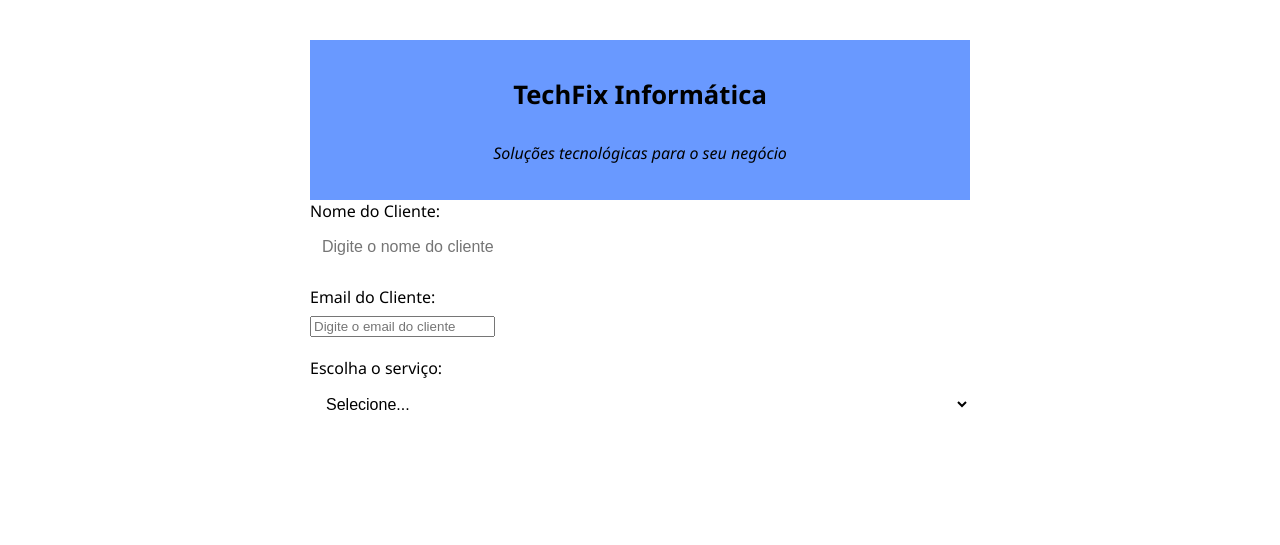
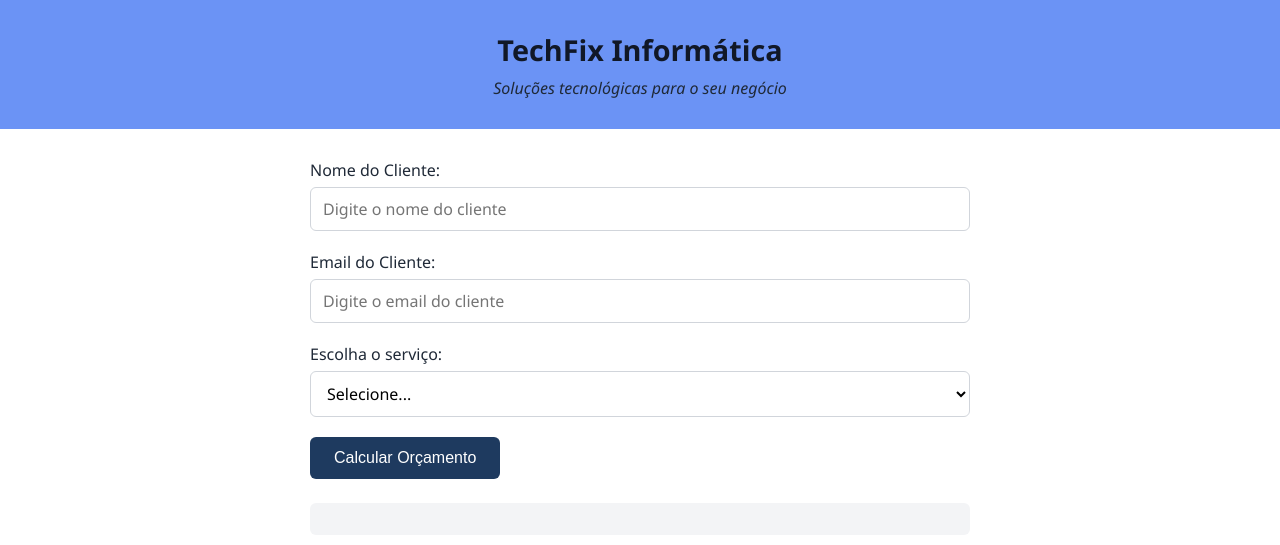
Before and after one commit to jp2009ss/TechFix-Inform-tica, a plain HTML site: page index.html in a window 1280 px wide. Drawn offline with Linux system fonts and the light colour scheme.

Commit message:
Agora Funcionando

```diff
--- a/index.html
+++ b/index.html
@@ -1,49 +1,55 @@
 <!DOCTYPE html>
-<html lang="en">
+<html lang="pt-BR">
 <head>
 <meta charset="UTF-8">
 <meta name="viewport" content="width=device-width, initial-scale=1.0">
+<title>Orçamento de Serviços</title>
 <link rel="stylesheet" href="style.css">
-    <title>TechFix Informática</title>
 </head>
 <body>
 
-    <!-- Topo do site -->
-    <header>
-
+<!-- Parte de cima do site -->
+  <header class="cabecalho">
     <h1>TechFix Informática</h1>
-        <p> <i>Soluções tecnológicas para o seu negócio</i> </p>
-
+    <p>Soluções tecnológicas para o seu negócio</p>
   </header>
 
-    <!-- Campo de cadastro do cliente -->
-<div class ="campo">
-    <label for="nomedoCliente">Nome do Cliente:</label>
-    <input type="text" id="nomedoCliente" placeholder="Digite o nome do cliente">
+  <!-- Campos De preenchmento -->
+  <div class="conteudo">
+
+    <div class="campo">
+      <label for="nomeCliente">Nome do Cliente:</label>
+      <input type="text" id="nomeCliente" placeholder="Digite o nome do cliente">
     </div>
 
-<div class ="campo">
-    <label for="emaildoCliente">Email do Cliente:</label>
-    <input type="email" id="emaildoCliente" placeholder="Digite o email do cliente">
+    <div class="campo">
+      <label for="emailCliente">Email do Cliente:</label>
+      <input type="email" id="emailCliente" placeholder="Digite o email do cliente">
     </div>
 
-<div class ="campo">
+    <div class="campo">
       <label for="servico">Escolha o serviço:</label>
       <select id="servico">
         <option value="">Selecione...</option>
-        <option value="Formatação de Computadores" data-preco="120">Formatação de Computadores - R$ 120,00</option>
-        <option value="instalacao de Programas" data-preco="50">Instalação de Software - R$ 50,00</option>
-        <option value="Limpeza Física" data-preco="80">Limpeza Física - R$ 80,00</option>
-        <option value="Troca de Peças (HD/SSD/Memória)" data-preco="150">Troca de Peças - R$ 150,00</option>
-        <option value="Backupde Dados" data-preco="70">Backup de Dados - R$ 70,00</option>
+        <option value="Formatação de computador" data-preco="120">Formatação de computador — R$ 120,00</option>
+        <option value="Instalação de programas" data-preco="50">Instalação de programas — R$ 50,00</option>
+        <option value="Limpeza física" data-preco="80">Limpeza física — R$ 80,00</option>
+        <option value="Troca de peça (HD/SSD/Memória)" data-preco="150">Troca de peça (HD/SSD/Memória) — R$ 150,00</option>
+        <option value="Remoção de vírus" data-preco="100">Remoção de vírus — R$ 100,00</option>
+        <option value="Backup de dados" data-preco="70">Backup de dados — R$ 70,00</option>
       </select>
     </div>
 
-<p id="erro" class="erro">Preencha todos os campos obrigatórios e selecione um serviço.</p>
+    <!-- Mensagem de erro -->
+    <p id="erro" class="erro">Preencha o nome, o email e escolha um serviço antes de calcular.</p>
 
-<button id="calcular" class="botao">Calcular Orçamento</button>
+<!-- Botão Calcular -->
+    <button id="btnCalcular">Calcular Orçamento</button>
 
+<!-- Resultado -->
     <div id="resultado" class="resultado"></div>
+
+  </div>
 
   <script src="script.js"></script>
 </body>
--- a/script.js
+++ b/script.js
@@ -1,15 +1,17 @@
 const btn = document.getElementById('btnCalcular');
 const nomeInput = document.getElementById('nomeCliente');
+const emailInput = document.getElementById('emailCliente');
 const servicoSelect = document.getElementById('servico');
 const resultadoDiv = document.getElementById('resultado');
 const erroP = document.getElementById('erro');
 
 btn.addEventListener('click', () => {
   const nome = nomeInput.value.trim();
+  const email = emailInput.value.trim();
   const opcaoSelecionada = servicoSelect.options[servicoSelect.selectedIndex];
   const preco = opcaoSelecionada.getAttribute('data-preco');
 
-  if (!nome || !preco) {
+  if (!nome || !email || !preco) {
     erroP.style.display = 'block';
     resultadoDiv.textContent = '';
     return;
@@ -24,6 +26,7 @@ btn.addEventListener('click', () => {
 
   resultadoDiv.innerHTML =
     `Cliente: <strong>${nome}</strong><br>` +
+    `Email: <strong>${email}</strong><br>` +
     `Serviço: <strong>${opcaoSelecionada.value}</strong><br>` +
     `Valor do orçamento: <strong>${precoFormatado}</strong>`;
 });
--- a/style.css
+++ b/style.css
@@ -1,39 +1,50 @@
-body {
-    font-family: 'Times New Roman', Times, serif, sans-serif;
-    margin: 0;
-    padding: 0;
-}
-
-header {
-    background-color: #6999ff;
-    padding: 20px;
-    text-align: center;
-}
-
-section {
-    padding: 20px;
-    background-color: #f2f2f2;
-
+:root {
+  --azul-faixa: #6b93f5;
+  --azul-escuro: #1e3a5f;
+  --azul-hover: #16304d;
+  --cinza-borda: #d1d5db;
+  --cinza-fundo: #f3f4f6;
+  --texto: #1f2937;
 }
 
 * {
-    box-sizing: border-box;
+  box-sizing: border-box;
 }
 
 body {
   font-family: 'Segoe UI', Arial, sans-serif;
   background: #fff;
   color: var(--texto);
-  max-width: 700px;
-  margin: 40px auto;
-  padding: 0 20px;
+  margin: 0;
+  padding: 0;
 }
 
-h1 {
-  /* text-align: center; */
-  color: var(--azul-escuro);
-  font-size: 1.6rem;
-  margin-bottom: 30px;
+/* /* Faixa azul  */
+.cabecalho {
+  width: 100vw;
+  margin-left: calc(50% - 50vw);
+  margin-right: calc(50% - 50vw);
+  background: var(--azul-faixa);
+  padding: 30px 20px;
+  text-align: center;
+}
+
+.cabecalho h1 {
+  margin: 0 0 8px 0;
+  color: #111827;
+  font-size: 1.8rem;
+}
+
+.cabecalho p {
+  margin: 0;
+  font-style: italic;
+  color: #1f2937;
+}
+
+.conteudo {
+  max-width: 700px;
+  margin: 30px auto;
+  padding: 0 20px;
 }
 
 label {
@@ -47,6 +58,7 @@ label {
 }
 
 input[type="text"],
+input[type="email"],
 select {
   width: 100%;
   padding: 10px 12px;
@@ -54,9 +66,12 @@ select {
   border-radius: 6px;
   font-size: 1rem;
   background: #fff;
+  display: block;
+  font-family: inherit;
 }
 
 input[type="text"]:focus,
+input[type="email"]:focus,
 select:focus {
   outline: 2px solid var(--azul-escuro);
   outline-offset: 1px;
@@ -71,6 +86,7 @@ button {
   font-size: 1rem;
   cursor: pointer;
   transition: background 0.2s;
+  display: inline-block;
 }
 
 button:hover {
```
Lines whose indentation alone changed are shown as unchanged.
